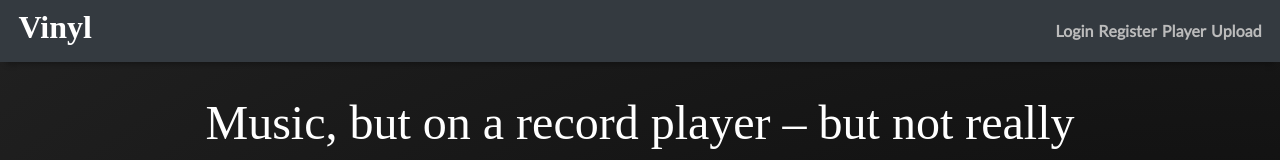
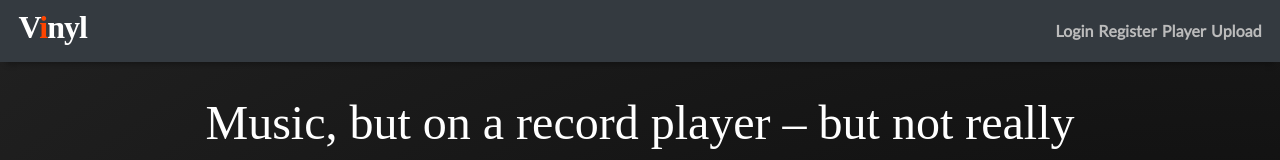
Before and after one commit to darwin911/vinyl-express, a React (Create React App) app in the folder client/: page / in a window 1280 px wide. Shown: the top 160 px of the page. Built offline with nearby package versions, Linux system fonts and the light colour scheme; a web font is replaced by a local one.

Commit message:
fixes track not getting passed userId when creating track

```diff
--- a/client/src/App.css
+++ b/client/src/App.css
@@ -44,6 +44,7 @@ header {
   font-family: 'Allerta Stencil';
   font-weight: 700;
   color: white;
+  letter-spacing: -1px;
 }
 
 .navbar a {
@@ -53,6 +54,10 @@ header {
 .container h2 {
   font-family: 'Allerta Stencil';
   font-size: 3rem;
+}
+
+.nav-brand span {
+  color: orangered;
 }
 
 form {
@@ -80,8 +85,12 @@ form {
   margin-bottom: 2rem;
 }
 
-.fileupload-input {
+/* .fileupload-input {
 
+} */
+
+.player {
+  margin-bottom: 3rem;
 }
 
 .turntable {
@@ -141,7 +150,7 @@ form {
   bottom: 1rem;
 }
 
-.playback-input {
+.playback-input, .volume-input {
   background: rgba(255, 255, 255, 0.035);
   margin: 0;
   padding: 0 0 0 0.5rem;
--- a/client/src/App.js
+++ b/client/src/App.js
@@ -70,6 +70,7 @@ class App extends Component {
         currentUser: {
           name: data.name,
           email: data.email,
+          id: data.id,
         },
         tracks,
       })
@@ -148,6 +149,7 @@ class App extends Component {
 
   async handleSubmitTrack() {
     const { filename, url, currentUser } = this.state;
+    console.log(filename, url, currentUser)
     const data = { filename, url, userId: currentUser.id }
     const track = await addTrack(data);
     this.setState(prevState => ({
@@ -168,6 +170,7 @@ class App extends Component {
 
   handleUpdateChange(e) {
     const { name, value } = e.target
+    console.log(name, value)
     this.setState(prevState => ({
       updateForm: {
         ...prevState.updateForm,
@@ -186,6 +189,7 @@ class App extends Component {
   }
   ////////////////////////////////////////
   async handleDeleteTrack(trackId) {
+    // eslint-disable-next-line
     const resp = await removeTrack(trackId);
     this.setState(prevState => ({
       tracks: [...prevState.tracks.filter(track => track.id !== trackId)]
@@ -225,7 +229,7 @@ class App extends Component {
       <div className="App">
         <header>
           <Navbar bg="dark" variant="dark">
-            <Link to="/"><h2 className="nav-brand">Vinyl</h2></Link>
+            <Link to="/"><h2 className="nav-brand">V<span>i</span>nyl</h2></Link>
             <Nav className="ml-auto">
               {
                 (isLoggedIn) ?
@@ -289,7 +293,7 @@ class App extends Component {
                         this.state.isEdit === track.id
                           ?
                           <>
-                            <FormControl
+                            <input
                               type="text"
                               name="title"
                               value={this.state.updateForm.title}
@@ -301,6 +305,7 @@ class App extends Component {
                           <>
                             <p>Track Id: {track.id}</p>
                             <Button
+                              draggable={true}
                               className="track-name"
                               variant="outline-light"
                               onClick={() => this.setState({
```
